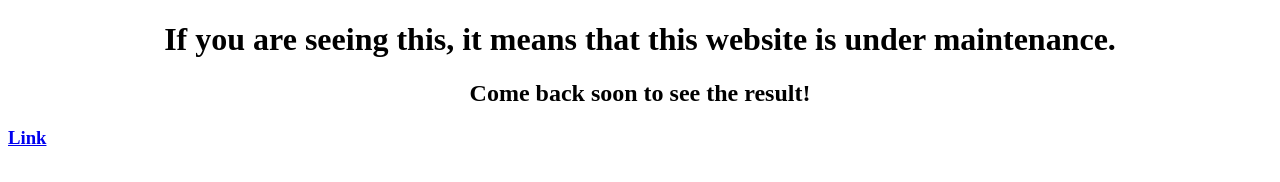
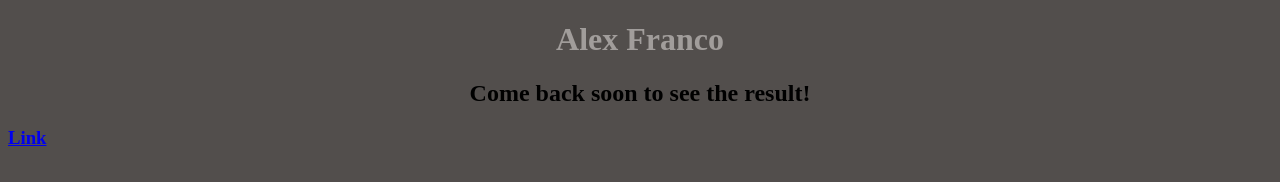
Before and after one commit to francora184/francora184.github.io, a plain HTML site: page index.html in a window 1280 px wide. Drawn offline with Linux system fonts and the light colour scheme.

Commit message:
color update

```diff
--- a/index.html
+++ b/index.html
@@ -2,7 +2,7 @@
 <html>
   <link rel="stylesheet" href="style.css">
   <body>
-    <h1>If you are seeing this, it means that this website is under maintenance.</h1>
+    <h1> Alex Franco </h1>
   </body>
 
   <h2>Come back soon to see the result!</h2>
--- a/style.css
+++ b/style.css
@@ -1,4 +1,9 @@
+body{
+  background-color: #524e4c;
+}
+
 h1{
+  color: #a19d9b;
   text-align: center;
 }
 
```
Also changed, not shown: Pages/me.html (deleted, +0 -10 lines).
